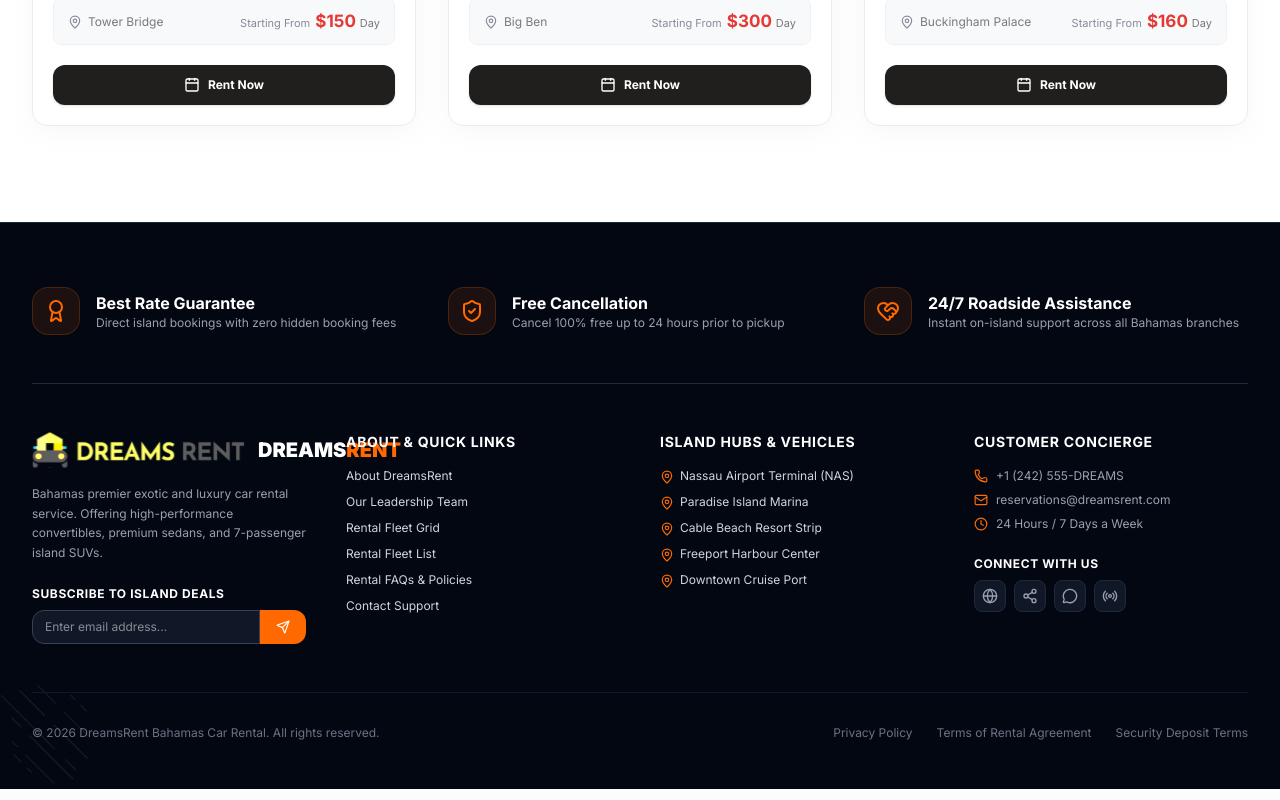
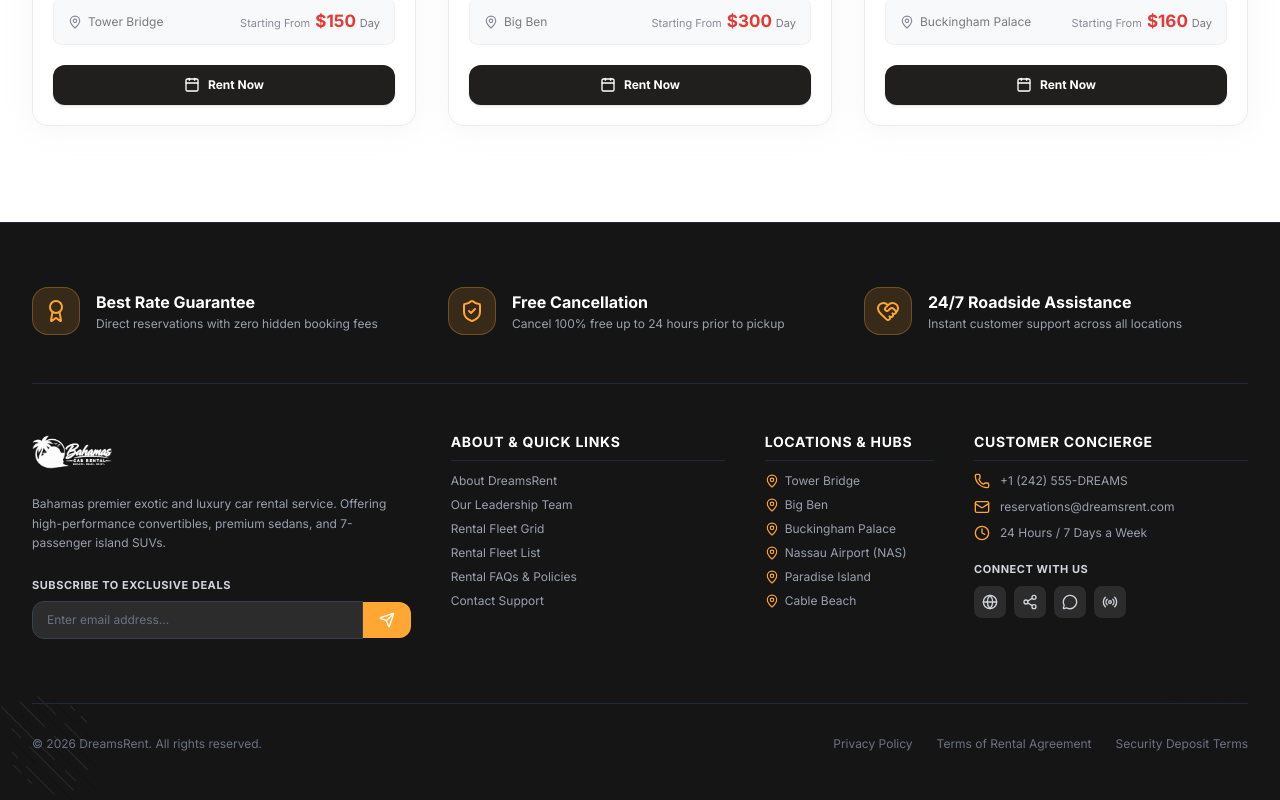
Before and after one commit to raushan22882917/dreamsrent-bahamas, a Next.js app: page / in a window 1280 px wide. Shown: the part 4410-5210 px from the top of the page. Built offline with nearby package versions, Linux system fonts and the light colour scheme.

Commit message:
Fix footer layout and eliminate overlapping logo text

```diff
--- a/components/layout/Footer.tsx
+++ b/components/layout/Footer.tsx
@@ -3,14 +3,13 @@
 import React, { useState } from 'react';
 import Link from 'next/link';
 import {
-  Car,
+  Award,
+  ShieldCheck,
+  HeartHandshake,
   MapPin,
   Phone,
   Mail,
   Clock,
-  ShieldCheck,
-  HeartHandshake,
-  Award,
   Send,
   Check,
   Globe,
@@ -33,9 +32,9 @@ export const Footer: React.FC = () => {
   };
 
   return (
-    <footer className="bg-gray-950 text-gray-300 pt-16 pb-12 border-t border-gray-800 relative overflow-hidden">
+    <footer className="bg-[#151515] text-gray-300 pt-16 pb-12 border-t border-gray-800 relative overflow-hidden">
 
-      {/* Decorative PHP theme background flourishes */}
+      {/* Decorative theme background flourishes */}
       <img
         src="/images/footer-left.png"
         alt=""
@@ -51,149 +50,224 @@ export const Footer: React.FC = () => {
 
       <div className="max-w-7xl mx-auto px-4 sm:px-6 lg:px-8 relative z-10">
 
-        {/* Top Feature Pillars */}
+        {/* Top 3 Feature Pillars */}
         <div className="grid grid-cols-1 md:grid-cols-3 gap-8 pb-12 border-b border-gray-800">
           <div className="flex items-center space-x-4">
-            <div className="w-12 h-12 rounded-2xl bg-orange-500/10 border border-orange-500/20 flex items-center justify-center text-orange-500 flex-shrink-0">
+            <div className="w-12 h-12 rounded-2xl bg-[#FFA633]/15 border border-[#FFA633]/30 flex items-center justify-center text-[#FFA633] flex-shrink-0">
               <Award className="w-6 h-6" />
             </div>
             <div>
-              <h4 className="font-bold text-white text-base">Best Rate Guarantee</h4>
-              <p className="text-xs text-gray-400">Direct island bookings with zero hidden booking fees</p>
+              <h4 className="font-bold text-white text-sm sm:text-base">Best Rate Guarantee</h4>
+              <p className="text-xs text-gray-400 mt-0.5">Direct reservations with zero hidden booking fees</p>
             </div>
           </div>
 
           <div className="flex items-center space-x-4">
-            <div className="w-12 h-12 rounded-2xl bg-orange-500/10 border border-orange-500/20 flex items-center justify-center text-orange-500 flex-shrink-0">
+            <div className="w-12 h-12 rounded-2xl bg-[#FFA633]/15 border border-[#FFA633]/30 flex items-center justify-center text-[#FFA633] flex-shrink-0">
               <ShieldCheck className="w-6 h-6" />
             </div>
             <div>
-              <h4 className="font-bold text-white text-base">Free Cancellation</h4>
-              <p className="text-xs text-gray-400">Cancel 100% free up to 24 hours prior to pickup</p>
+              <h4 className="font-bold text-white text-sm sm:text-base">Free Cancellation</h4>
+              <p className="text-xs text-gray-400 mt-0.5">Cancel 100% free up to 24 hours prior to pickup</p>
             </div>
           </div>
 
           <div className="flex items-center space-x-4">
-            <div className="w-12 h-12 rounded-2xl bg-orange-500/10 border border-orange-500/20 flex items-center justify-center text-orange-500 flex-shrink-0">
+            <div className="w-12 h-12 rounded-2xl bg-[#FFA633]/15 border border-[#FFA633]/30 flex items-center justify-center text-[#FFA633] flex-shrink-0">
               <HeartHandshake className="w-6 h-6" />
             </div>
             <div>
-              <h4 className="font-bold text-white text-base">24/7 Roadside Assistance</h4>
-              <p className="text-xs text-gray-400">Instant on-island support across all Bahamas branches</p>
+              <h4 className="font-bold text-white text-sm sm:text-base">24/7 Roadside Assistance</h4>
+              <p className="text-xs text-gray-400 mt-0.5">Instant customer support across all locations</p>
             </div>
           </div>
         </div>
 
-        {/* Main Footer Columns */}
-        <div className="grid grid-cols-1 md:grid-cols-2 lg:grid-cols-4 gap-10 py-12">
+        {/* 4 Main Footer Columns */}
+        <div className="grid grid-cols-1 md:grid-cols-2 lg:grid-cols-12 gap-10 py-12">
 
-          {/* Brand Info & Newsletter */}
-          <div className="space-y-4">
-            <Link href="/" className="flex items-center space-x-3">
+          {/* Column 1: Brand Info & Newsletter (lg:col-span-4) */}
+          <div className="lg:col-span-4 space-y-4">
+            <Link href="/" className="inline-block">
               <img
-                src="/images/logo.svg"
-                alt="DreamsRent Bahamas"
-                className="h-9 w-auto brightness-200"
-                onError={(e) => { (e.target as HTMLElement).style.display = 'none'; }}
+                src="/images/logo.png"
+                alt="DreamsRent"
+                className="h-10 w-auto object-contain brightness-0 invert"
+                onError={(e) => {
+                  (e.target as HTMLImageElement).src = '/images/logo.svg';
+                }}
               />
-              <span className="text-xl font-black text-white">
-                DREAMS<span className="text-orange-500">RENT</span>
-              </span>
             </Link>
 
-            <p className="text-xs text-gray-400 leading-relaxed">
+            <p className="text-xs text-gray-400 leading-relaxed pr-4">
               Bahamas premier exotic and luxury car rental service. Offering high-performance convertibles, premium sedans, and 7-passenger island SUVs.
             </p>
 
-            {/* Newsletter Subscription Box */}
             <div className="pt-2">
-              <span className="text-xs font-bold text-white uppercase tracking-wider block mb-2">
-                Subscribe to Island Deals
-              </span>
-              <form onSubmit={handleSubscribe} className="flex">
+              <h5 className="text-[11px] font-bold text-gray-300 uppercase tracking-wider mb-2">
+                Subscribe to Exclusive Deals
+              </h5>
+
+              {subscribed ? (
+                <div className="p-3 bg-emerald-950/80 border border-emerald-600/50 rounded-xl text-emerald-400 text-xs flex items-center space-x-2">
+                  <Check className="w-4 h-4 text-emerald-400" />
+                  <span>Thank you for subscribing!</span>
+                </div>
+              ) : (
+                <form onSubmit={handleSubscribe} className="flex items-center">
                   <input
                     type="email"
                     required
                     placeholder="Enter email address..."
                     value={email}
                     onChange={(e) => setEmail(e.target.value)}
-                  className="w-full px-3 py-2 bg-gray-900 border border-gray-700 rounded-l-xl text-xs text-white focus:outline-none focus:border-orange-500"
+                    className="flex-1 px-3.5 py-2.5 bg-white/10 border border-gray-700 rounded-l-xl text-xs text-white placeholder-gray-500 focus:outline-none focus:border-[#FFA633]"
                   />
                   <button
                     type="submit"
-                  className="px-4 py-2 bg-orange-500 hover:bg-orange-600 text-white text-xs font-bold rounded-r-xl transition-colors flex items-center"
+                    className="px-4 py-2.5 bg-[#FFA633] hover:bg-[#e5952e] text-white rounded-r-xl transition-colors flex items-center justify-center"
+                    title="Subscribe"
                   >
-                  <Send className="w-3.5 h-3.5" />
+                    <Send className="w-4 h-4" />
                   </button>
                 </form>
-              {subscribed && (
-                <p className="text-[11px] text-emerald-400 font-semibold mt-1 flex items-center">
-                  <Check className="w-3 h-3 mr-1" /> Subscribed successfully!
-                </p>
               )}
             </div>
           </div>
 
-          {/* About & Quick Links */}
-          <div>
-            <h4 className="text-white font-bold text-sm mb-4 tracking-wider uppercase">About & Quick Links</h4>
-            <ul className="space-y-2.5 text-xs">
-              <li><Link href="/about-us" className="hover:text-orange-400 transition-colors">About DreamsRent</Link></li>
-              <li><Link href="/our-team" className="hover:text-orange-400 transition-colors">Our Leadership Team</Link></li>
-              <li><Link href="/rental-grid" className="hover:text-orange-400 transition-colors">Rental Fleet Grid</Link></li>
-              <li><Link href="/rental-list" className="hover:text-orange-400 transition-colors">Rental Fleet List</Link></li>
-              <li><Link href="/faq" className="hover:text-orange-400 transition-colors">Rental FAQs & Policies</Link></li>
-              <li><Link href="/contact-us" className="hover:text-orange-400 transition-colors">Contact Support</Link></li>
+          {/* Column 2: About & Quick Links (lg:col-span-3) */}
+          <div className="lg:col-span-3 space-y-3">
+            <h4 className="text-sm font-bold text-white uppercase tracking-wider border-b border-gray-800 pb-2">
+              About & Quick Links
+            </h4>
+            <ul className="space-y-2 text-xs text-gray-400">
+              <li>
+                <Link href="/about-us" className="hover:text-[#FFA633] transition-colors">
+                  About DreamsRent
+                </Link>
+              </li>
+              <li>
+                <Link href="/our-team" className="hover:text-[#FFA633] transition-colors">
+                  Our Leadership Team
+                </Link>
+              </li>
+              <li>
+                <Link href="/rental-grid" className="hover:text-[#FFA633] transition-colors">
+                  Rental Fleet Grid
+                </Link>
+              </li>
+              <li>
+                <Link href="/rental-list" className="hover:text-[#FFA633] transition-colors">
+                  Rental Fleet List
+                </Link>
+              </li>
+              <li>
+                <Link href="/faq" className="hover:text-[#FFA633] transition-colors">
+                  Rental FAQs & Policies
+                </Link>
+              </li>
+              <li>
+                <Link href="/contact-us" className="hover:text-[#FFA633] transition-colors">
+                  Contact Support
+                </Link>
+              </li>
             </ul>
           </div>
 
-          {/* Locations & Categories */}
-          <div>
-            <h4 className="text-white font-bold text-sm mb-4 tracking-wider uppercase">Island Hubs & Vehicles</h4>
-            <ul className="space-y-2.5 text-xs">
-              <li className="flex items-start"><MapPin className="w-3.5 h-3.5 mr-1.5 text-orange-500 flex-shrink-0 mt-0.5" /> Nassau Airport Terminal (NAS)</li>
-              <li className="flex items-start"><MapPin className="w-3.5 h-3.5 mr-1.5 text-orange-500 flex-shrink-0 mt-0.5" /> Paradise Island Marina</li>
-              <li className="flex items-start"><MapPin className="w-3.5 h-3.5 mr-1.5 text-orange-500 flex-shrink-0 mt-0.5" /> Cable Beach Resort Strip</li>
-              <li className="flex items-start"><MapPin className="w-3.5 h-3.5 mr-1.5 text-orange-500 flex-shrink-0 mt-0.5" /> Freeport Harbour Center</li>
-              <li className="flex items-start"><MapPin className="w-3.5 h-3.5 mr-1.5 text-orange-500 flex-shrink-0 mt-0.5" /> Downtown Cruise Port</li>
+          {/* Column 3: Locations & Hubs (lg:col-span-2) */}
+          <div className="lg:col-span-2 space-y-3">
+            <h4 className="text-sm font-bold text-white uppercase tracking-wider border-b border-gray-800 pb-2">
+              Locations & Hubs
+            </h4>
+            <ul className="space-y-2 text-xs text-gray-400">
+              <li className="flex items-center space-x-1.5 hover:text-[#FFA633] cursor-pointer">
+                <MapPin className="w-3.5 h-3.5 text-[#FFA633] flex-shrink-0" />
+                <span>Tower Bridge</span>
+              </li>
+              <li className="flex items-center space-x-1.5 hover:text-[#FFA633] cursor-pointer">
+                <MapPin className="w-3.5 h-3.5 text-[#FFA633] flex-shrink-0" />
+                <span>Big Ben</span>
+              </li>
+              <li className="flex items-center space-x-1.5 hover:text-[#FFA633] cursor-pointer">
+                <MapPin className="w-3.5 h-3.5 text-[#FFA633] flex-shrink-0" />
+                <span>Buckingham Palace</span>
+              </li>
+              <li className="flex items-center space-x-1.5 hover:text-[#FFA633] cursor-pointer">
+                <MapPin className="w-3.5 h-3.5 text-[#FFA633] flex-shrink-0" />
+                <span>Nassau Airport (NAS)</span>
+              </li>
+              <li className="flex items-center space-x-1.5 hover:text-[#FFA633] cursor-pointer">
+                <MapPin className="w-3.5 h-3.5 text-[#FFA633] flex-shrink-0" />
+                <span>Paradise Island</span>
+              </li>
+              <li className="flex items-center space-x-1.5 hover:text-[#FFA633] cursor-pointer">
+                <MapPin className="w-3.5 h-3.5 text-[#FFA633] flex-shrink-0" />
+                <span>Cable Beach</span>
+              </li>
             </ul>
           </div>
 
-          {/* Contact & Socials */}
-          <div>
-            <h4 className="text-white font-bold text-sm mb-4 tracking-wider uppercase">Customer Concierge</h4>
-            <div className="space-y-2 text-xs text-gray-400 mb-6">
-              <p className="flex items-center"><Phone className="w-3.5 h-3.5 mr-2 text-orange-500" /> +1 (242) 555-DREAMS</p>
-              <p className="flex items-center"><Mail className="w-3.5 h-3.5 mr-2 text-orange-500" /> reservations@dreamsrent.com</p>
-              <p className="flex items-center"><Clock className="w-3.5 h-3.5 mr-2 text-orange-500" /> 24 Hours / 7 Days a Week</p>
+          {/* Column 4: Customer Concierge (lg:col-span-3) */}
+          <div className="lg:col-span-3 space-y-3">
+            <h4 className="text-sm font-bold text-white uppercase tracking-wider border-b border-gray-800 pb-2">
+              Customer Concierge
+            </h4>
+            <div className="space-y-2.5 text-xs text-gray-400">
+              <div className="flex items-center space-x-2.5">
+                <Phone className="w-4 h-4 text-[#FFA633] flex-shrink-0" />
+                <a href="tel:+12425553732" className="hover:text-white transition-colors">
+                  +1 (242) 555-DREAMS
+                </a>
+              </div>
+              <div className="flex items-center space-x-2.5">
+                <Mail className="w-4 h-4 text-[#FFA633] flex-shrink-0" />
+                <a href="mailto:reservations@dreamsrent.com" className="hover:text-white transition-colors">
+                  reservations@dreamsrent.com
+                </a>
+              </div>
+              <div className="flex items-center space-x-2.5">
+                <Clock className="w-4 h-4 text-[#FFA633] flex-shrink-0" />
+                <span>24 Hours / 7 Days a Week</span>
+              </div>
             </div>
 
-            <span className="text-xs font-bold text-white uppercase tracking-wider block mb-2">Connect With Us</span>
-            <div className="flex space-x-2">
-              <span className="w-8 h-8 rounded-lg bg-gray-900 border border-gray-800 flex items-center justify-center text-gray-400 hover:text-orange-400 hover:border-orange-500 cursor-pointer transition-colors" title="Global Portal">
+            <div className="pt-2">
+              <span className="text-[11px] font-bold text-gray-300 uppercase tracking-wider block mb-2">
+                Connect With Us
+              </span>
+              <div className="flex items-center space-x-2">
+                <a href="#" className="w-8 h-8 rounded-lg bg-white/10 hover:bg-[#FFA633] hover:text-white text-gray-300 flex items-center justify-center transition-colors">
                   <Globe className="w-4 h-4" />
-              </span>
-              <span className="w-8 h-8 rounded-lg bg-gray-900 border border-gray-800 flex items-center justify-center text-gray-400 hover:text-orange-400 hover:border-orange-500 cursor-pointer transition-colors" title="Social Channels">
+                </a>
+                <a href="#" className="w-8 h-8 rounded-lg bg-white/10 hover:bg-[#FFA633] hover:text-white text-gray-300 flex items-center justify-center transition-colors">
                   <Share2 className="w-4 h-4" />
-              </span>
-              <span className="w-8 h-8 rounded-lg bg-gray-900 border border-gray-800 flex items-center justify-center text-gray-400 hover:text-orange-400 hover:border-orange-500 cursor-pointer transition-colors" title="Live WhatsApp Concierge">
+                </a>
+                <a href="#" className="w-8 h-8 rounded-lg bg-white/10 hover:bg-[#FFA633] hover:text-white text-gray-300 flex items-center justify-center transition-colors">
                   <MessageCircle className="w-4 h-4" />
-              </span>
-              <span className="w-8 h-8 rounded-lg bg-gray-900 border border-gray-800 flex items-center justify-center text-gray-400 hover:text-orange-400 hover:border-orange-500 cursor-pointer transition-colors" title="Live Dispatch Broadcast">
+                </a>
+                <a href="#" className="w-8 h-8 rounded-lg bg-white/10 hover:bg-[#FFA633] hover:text-white text-gray-300 flex items-center justify-center transition-colors">
                   <Radio className="w-4 h-4" />
-              </span>
+                </a>
               </div>
             </div>
 
           </div>
 
-        {/* Bottom Copyright */}
-        <div className="pt-8 border-t border-gray-900 flex flex-col sm:flex-row items-center justify-between text-xs text-gray-500">
-          <p>© 2026 DreamsRent Bahamas Car Rental. All rights reserved.</p>
-          <div className="flex space-x-6 mt-4 sm:mt-0">
-            <span>Privacy Policy</span>
-            <span>Terms of Rental Agreement</span>
-            <span>Security Deposit Terms</span>
+        </div>
+
+        {/* Bottom Copyright Bar */}
+        <div className="pt-8 mt-4 border-t border-gray-800 flex flex-col md:flex-row items-center justify-between text-xs text-gray-500 gap-4">
+          <p>© 2026 DreamsRent. All rights reserved.</p>
+          <div className="flex flex-wrap items-center gap-6">
+            <Link href="/faq" className="hover:text-gray-300 transition-colors">
+              Privacy Policy
+            </Link>
+            <Link href="/faq" className="hover:text-gray-300 transition-colors">
+              Terms of Rental Agreement
+            </Link>
+            <Link href="/faq" className="hover:text-gray-300 transition-colors">
+              Security Deposit Terms
+            </Link>
           </div>
         </div>
 
```
Lines whose indentation alone changed are shown as unchanged.
